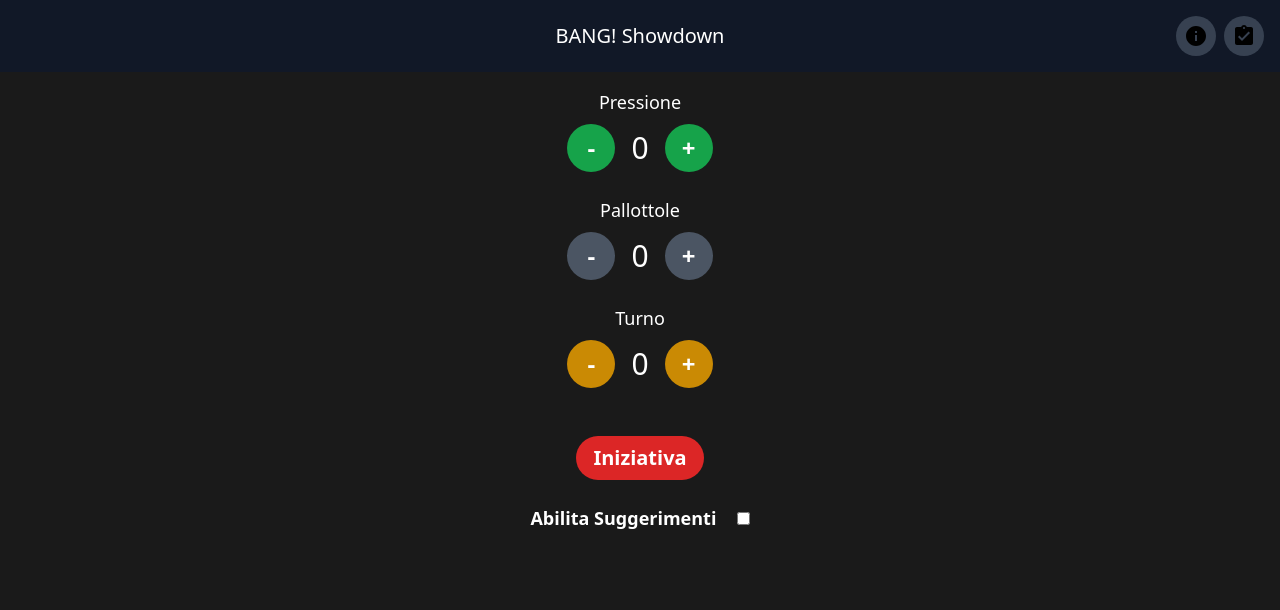
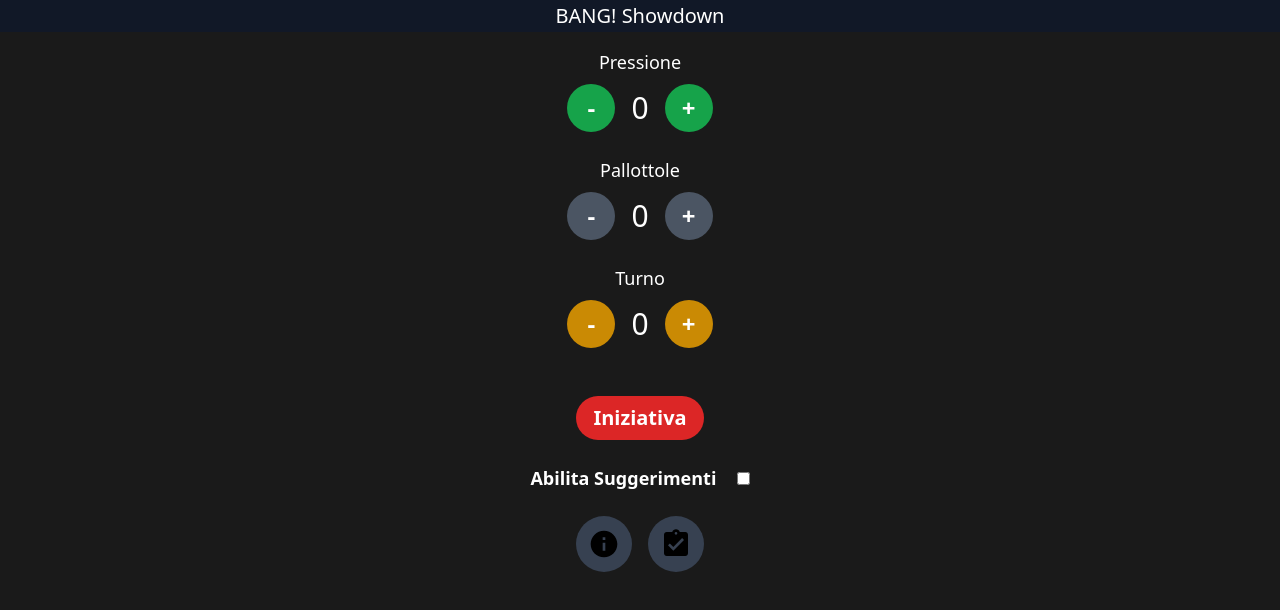
Before and after one commit to DDALBELLO01/bangshowdown.github.io, a plain HTML site: page index.html in a window 1280 px wide. Drawn offline with nearby package versions, Linux system fonts and the light colour scheme.

Commit message:
Spostati tasti legenda e turno

```diff
--- a/index.html
+++ b/index.html
@@ -19,23 +19,8 @@
   <div class="absolute inset-x-0 text-center">
     <h1 class="text-xl">BANG! Showdown</h1>
   </div>
+</header>
 
-  <!-- Buttons aligned to the right -->
-  <div class="flex space-x-2 ml-auto">
-    <button onclick="window.location.href='legenda.html'" class="text-white bg-gray-700 hover:bg-gray-800 p-2 rounded-full">
-      <svg xmlns="http://www.w3.org/2000/svg" height="24" viewBox="0 0 24 24" width="24">
-        <path d="M0 0h24v24H0z" fill="none"/>
-        <path d="M12 2C6.48 2 2 6.48 2 12s4.48 10 10 10 10-4.48 10-10S17.52 2 12 2zm1 15h-2v-6h2v6zm0-8h-2V7h2v2z"/>
-      </svg>
-    </button>
-    <button onclick="window.location.href='turn.html'" class="text-white bg-gray-700 hover:bg-gray-800 p-2 rounded-full">
-      <svg xmlns="http://www.w3.org/2000/svg" height="24" viewBox="0 0 24 24" width="24">
-        <path d="M0 0h24v24H0z" fill="none"/>
-        <path d="M19 3h-4.18C14.4 1.84 13.3 1 12 1c-1.3 0-2.4.84-2.82 2H5c-1.1 0-2 .9-2 2v14c0 1.1.9 2 2 2h14c1.1 0 2-.9 2-2V5c0-1.1-.9-2-2-2zm-7 0c.55 0 1 .45 1 1s-.45 1-1 1-1-.45-1-1 .45-1 1-1zm-2 14l-4-4 1.41-1.41L10 14.17l6.59-6.59L18 9l-8 8z"/>
-      </svg>
-    </button>
-  </div>
-</header>
 
 
   <!-- Counters -->
@@ -107,6 +92,22 @@
       <input type="checkbox" id="abilita-suggerimenti-checkbox" class="ml-4" aria-label="Enable Suggerimenti" />
     </div>
 
+
+<!-- Centered Buttons Below -->
+<div class="flex justify-center space-x-4 mt-4">
+  <button onclick="window.location.href='legenda.html'" class="text-white bg-gray-700 hover:bg-gray-800 p-3 rounded-full">
+    <svg xmlns="http://www.w3.org/2000/svg" height="32" viewBox="0 0 24 24" width="32">
+      <path d="M0 0h24v24H0z" fill="none"/>
+      <path d="M12 2C6.48 2 2 6.48 2 12s4.48 10 10 10 10-4.48 10-10S17.52 2 12 2zm1 15h-2v-6h2v6zm0-8h-2V7h2v2z"/>
+    </svg>
+  </button>
+  <button onclick="window.location.href='turn.html'" class="text-white bg-gray-700 hover:bg-gray-800 p-3 rounded-full">
+    <svg xmlns="http://www.w3.org/2000/svg" height="32" viewBox="0 0 24 24" width="32">
+      <path d="M0 0h24v24H0z" fill="none"/>
+      <path d="M19 3h-4.18C14.4 1.84 13.3 1 12 1c-1.3 0-2.4.84-2.82 2H5c-1.1 0-2 .9-2 2v14c0 1.1.9 2 2 2h14c1.1 0 2-.9 2-2V5c0-1.1-.9-2-2-2zm-7 0c.55 0 1 .45 1 1s-.45 1-1 1-1-.45-1-1 .45-1 1-1zm-2 14l-4-4 1.41-1.41L10 14.17l6.59-6.59L18 9l-8 8z"/>
+    </svg>
+  </button>
+</div>
   </main>
 
   <!-- JavaScript -->
```
